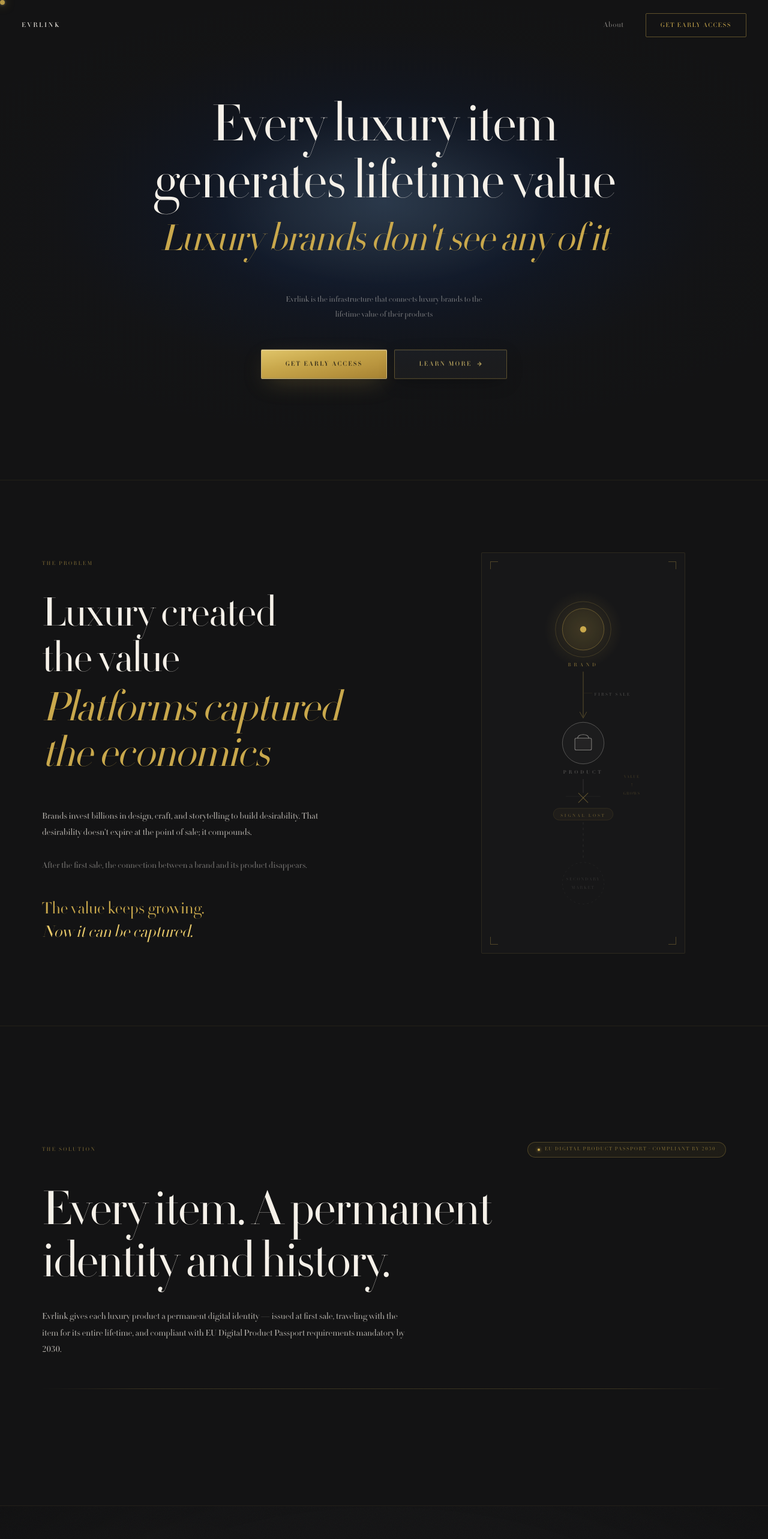
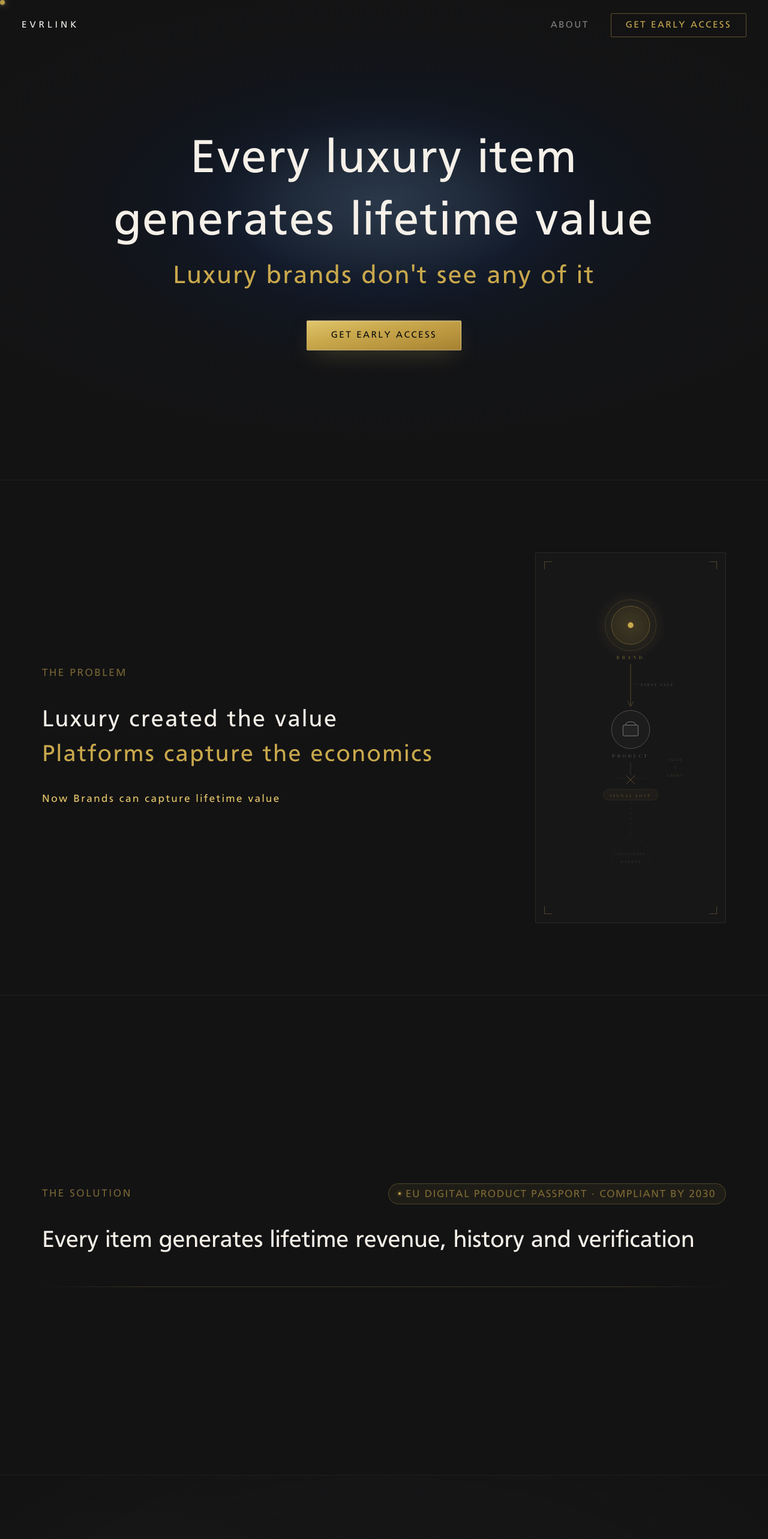
Before and after one commit to Evrlink/EvrlinkLuxuryBag, a Next.js app: page / in a window 1280 px wide. Shown: the top 2566 px of the page at 60% size. Built offline with nearby package versions, Linux system fonts and the light colour scheme.

Commit message:
design changes

```diff
--- a/app/globals.css
+++ b/app/globals.css
@@ -15,7 +15,7 @@ html {
 }
 
 body {
-  font-family: var(--font-didot), "Didot", "Linotype Didot", Georgia, serif;
+  font-family: var(--font-frutiger), "Frutiger", "Avenir Next", "Segoe UI", Arial, sans-serif;
   font-weight: 400;
   -webkit-font-smoothing: antialiased;
   -moz-osx-font-smoothing: grayscale;
--- a/app/layout.tsx
+++ b/app/layout.tsx
@@ -21,6 +21,14 @@ const didotTitle = localFont({
   display: "swap",
 });
 
+const frutiger = localFont({
+  src: "../public/Frutiger.woff2",
+  weight: "400",
+  style: "normal",
+  variable: "--font-frutiger",
+  display: "swap",
+});
+
 export const metadata: Metadata = {
   title: "Evrlink — Luxury Ownership Infrastructure",
   description:
@@ -33,7 +41,10 @@ export default function RootLayout({
   children: React.ReactNode;
 }>) {
   return (
-    <html lang="en" className={`${didot.variable} ${didotTitle.variable}`}>
+    <html
+      lang="en"
+      className={`${didot.variable} ${didotTitle.variable} ${frutiger.variable}`}
+    >
       <body style={{ minHeight: "100%", display: "flex", flexDirection: "column" }}>
         <CursorDot />
         {children}
--- a/components/HeroBanner.tsx
+++ b/components/HeroBanner.tsx
@@ -119,14 +119,16 @@ export default function HeroBanner() {
       >
         <h1
           style={{
-            fontFamily: "var(--font-didot-title), var(--font-didot), Georgia, serif",
-            fontSize: "clamp(3rem, 7vw, 6.5rem)",
+            // fontFamily: "var(--font-didot-title), var(--font-didot), Georgia, serif",
+            fontSize: "clamp(3rem, 6.5vw, 5rem)",
             fontWeight: 400,
-            lineHeight: 1.06,
-            letterSpacing: "-0.02em",
+            // lineHeight: 1.06,
+            // letterSpacing: "-0.02em",
             color: G.cream,
-            margin: "0 0 10px",
+            margin: "0 0 15px",
             animation: "heroFadeUp 1.1s ease 0.4s both",
+            letterSpacing: "2.5px",
+            lineHeight: "1.3",
           }}
         >
           Every luxury item
@@ -136,12 +138,12 @@ export default function HeroBanner() {
 
         <h2
           style={{
-            fontFamily: "var(--font-didot-title), var(--font-didot), Georgia, serif",
-            fontSize: "clamp(2rem, 5vw, 4.6rem)",
+            // fontFamily: "var(--font-didot-title), var(--font-didot), Georgia, serif",
+            fontSize: "clamp(2rem, 4.5vw, 2.7rem)",
             fontWeight: 400,
-            fontStyle: "italic",
+            // fontStyle: "italic",
             lineHeight: 1.12,
-            letterSpacing: "-0.02em",
+              letterSpacing: "2.5px",
             color: G.gold,
             margin: "0 0 48px",
             animation: "heroFadeUp 1.1s ease 0.58s both",
@@ -150,12 +152,12 @@ export default function HeroBanner() {
           Luxury brands don&apos;t see any of it
         </h2>
 
-        <p
+        {/* <p
           style={{
-            fontSize: "13.5px",
+            fontSize: "18px",
             fontWeight: 400,
             color: G.creamDim,
-            maxWidth: "360px",
+            maxWidth: "750px",
             lineHeight: 1.85,
             margin: "0 0 44px",
             animation: "heroFadeUp 1s ease 0.85s both",
@@ -163,7 +165,7 @@ export default function HeroBanner() {
         >
           Evrlink is the infrastructure that connects luxury brands to the lifetime value of their
           products
-        </p>
+        </p> */}
 
         <div
           style={{
@@ -175,11 +177,20 @@ export default function HeroBanner() {
             animation: "heroFadeUp 1s ease 1s both",
           }}
         >
-          <a href="#contact" className="rim-btn rim-btn--primary">
+          <a href="#contact" className="rim-btn rim-btn--primary"
+          style={{
+            fontSize: "16px",
+            letterSpacing: "2.5px",
+          }}
+          >
             Get Early Access
           </a>
 
-          <a href="#problem" className="rim-btn rim-btn--secondary">
+          {/* <a href="#problem" className="rim-btn rim-btn--secondary"
+          style={{
+            fontSize: "16px",
+          }}
+          >
             Learn More
             <svg
               width="10"
@@ -194,7 +205,7 @@ export default function HeroBanner() {
               <line x1="5" y1="12" x2="19" y2="12" />
               <polyline points="12 5 19 12 12 19" />
             </svg>
-          </a>
+          </a> */}
         </div>
       </div>
 
--- a/components/Navbar.tsx
+++ b/components/Navbar.tsx
@@ -47,9 +47,9 @@ export default function Navbar() {
           boxShadow: `0 0 8px rgba(201,168,76,0.5)`,
         }} /> */}
         <span style={{
-          fontSize: "11.5px",
+          fontSize: "16px",
           fontWeight: 500,
-          letterSpacing: "0.22em",
+          letterSpacing: "5px",
           textTransform: "uppercase",
           color: G.cream,
         }}>
@@ -62,19 +62,24 @@ export default function Navbar() {
         <a
           href="#about"
           style={{
-            fontSize: "12.5px",
+            fontSize: "16px",
             color: G.creamDim,
             textDecoration: "none",
-            letterSpacing: "0.06em",
+            letterSpacing: "2.5px",
             transition: "color 0.2s",
           }}
           onMouseEnter={e => (e.currentTarget.style.color = G.gold)}
           onMouseLeave={e => (e.currentTarget.style.color = G.creamDim)}
         >
-          About
+          ABOUT
         </a>
 
-        <a href="#contact" className="rim-btn rim-btn--nav">
+        <a href="#contact" className="rim-btn rim-btn--nav"
+        style={{
+          fontSize: "16px",
+          letterSpacing: "2.5px",
+        }}
+        >
           Get Early Access
         </a>
       </div>
--- a/components/TheProblem.tsx
+++ b/components/TheProblem.tsx
@@ -179,9 +179,9 @@ export default function TheProblem() {
           <div style={{ ...fade(0), display: "flex", alignItems: "center", gap: "12px", marginBottom: "44px" }}>
             {/* <div style={{ width: "28px", height: "1px", background: G.gold, opacity: 0.5 }} /> */}
             <span style={{
-              fontSize: "9.5px",
+              fontSize: "18px",
               fontWeight: 500,
-              letterSpacing: "0.22em",
+              letterSpacing: "2.5px",
               textTransform: "uppercase",
               color: G.goldDim,
             }}>
@@ -192,30 +192,32 @@ export default function TheProblem() {
           {/* Headline 1 — cream */}
           <h2 style={{
             ...fade(0.1),
-            fontFamily: "var(--font-didot-title), var(--font-didot), Georgia, serif",
-            fontSize: "clamp(3rem, 5.5vw, 5rem)",
+            // fontFamily: "var(--font-didot-title), var(--font-didot), Georgia, serif",
+            fontSize: "clamp(1.7rem, 4.5vw, 2.5rem)",
             fontWeight: 300,
-            lineHeight: 1.08,
-            letterSpacing: "-0.02em",
+            // lineHeight: 1.08,
+            letterSpacing: "2.5px",
+            lineHeight: "1.3",
             margin: "0 0 6px",
             color: G.cream,
           }}>
-            Luxury created<br />the value
+            Luxury created the value
           </h2>
 
           {/* Headline 2 — gold italic */}
           <h2 style={{
             ...fade(0.2),
-            fontFamily: "var(--font-didot-title), var(--font-didot), Georgia, serif",
-            fontSize: "clamp(3rem, 5.5vw, 5rem)",
+            // fontFamily: "var(--font-didot-title), var(--font-didot), Georgia, serif",
+            fontSize: "clamp(1.7rem, 4.5vw, 2.5rem)",
             fontWeight: 400,
-            fontStyle: "italic",
-            lineHeight: 1.08,
-            letterSpacing: "-0.02em",
-            margin: "0 0 48px",
+            // fontStyle: "italic",
+            // lineHeight: 1.08,
+            letterSpacing: "2.5px",
+            lineHeight: "1.3",
+            margin: "0 0 35px",
             color: G.gold,
           }}>
-            Platforms captured<br />the economics
+            Platforms capture the economics
           </h2>
 
           {/* Gold divider */}
@@ -228,48 +230,47 @@ export default function TheProblem() {
           }} /> */}
 
           {/* Body copy */}
-          <p style={{
+          {/* <p style={{
             ...fade(0.35),
-            fontSize: "15px",
+            fontSize: "18px",
             fontWeight: 300,
             lineHeight: 1.82,
             color: G.creamMid,
-            maxWidth: "480px",
-            margin: "0 0 28px",
+            // maxWidth: "480px",
+            margin: "0 0 35px",
           }}>
-            Brands invest billions in design, craft, and storytelling to build desirability.
-            That desirability doesn&apos;t expire at the point of sale; it compounds.
-          </p>
+            Brands invest billions in value. That Value doesn't expire at point of sale, it compounds
+          </p> */}
 
           {/* Left-border statement */}
-          <p style={{
+          {/* <p style={{
             ...fade(0.43),
-            fontSize: "14.5px",
+            fontSize: "18px",
             fontWeight: 300,
             lineHeight: 1.82,
             color: G.creamDim,
-            maxWidth: "480px",
+            // maxWidth: "480px",
             margin: "0 0 40px",
             // borderLeft: `1.5px solid ${G.goldBorder}`,
             // paddingLeft: "20px",
           }}>
             After the first sale, the connection between a brand and its product disappears.
-          </p>
+          </p> */}
 
           {/* Closing gold statement */}
           <p style={{
             ...fade(0.52),
-            fontFamily: "var(--font-didot-title), var(--font-didot), Georgia, serif",
-            fontSize: "clamp(1.35rem, 2.2vw, 1.75rem)",
+            // fontFamily: "var(--font-didot-title), var(--font-didot), Georgia, serif",
+            fontSize: "clamp(1rem, 2.2vw, 18px)",
             fontWeight: 400,
             lineHeight: 1.42,
+            letterSpacing: "2.5px",
             color: G.gold,
             margin: 0,
           }}>
-            The value keeps growing.
-            <br />
-            <span style={{ color: G.goldBright, fontStyle: "italic" }}>
-              Now it can be captured.
+            {/* The value keeps growing.&nbsp; */}
+            <span style={{ color: G.goldBright }}>
+            Now Brands can capture lifetime value
             </span>
           </p>
         </div>
@@ -283,7 +284,7 @@ export default function TheProblem() {
       <style>{`
         #tp-grid {
           display: grid;
-          grid-template-columns: 1.1fr 0.9fr;
+          grid-template-columns: 1.4fr 0.6fr;
           gap: 80px;
           align-items: center;
         }
--- a/components/TheSolution.tsx
+++ b/components/TheSolution.tsx
@@ -273,14 +273,14 @@ export default function TheSolution() {
           justifyContent: "space-between",
           flexWrap: "wrap",
           gap: "16px",
-          marginBottom: "52px",
+          marginBottom: "35px",
         }}>
           <div style={{ display: "flex", alignItems: "center", gap: "12px" }}>
             {/* <div style={{ width: "28px", height: "1px", background: G.gold, opacity: 0.5 }} /> */}
             <span style={{
-              fontSize: "9.5px",
+              fontSize: "18px",
               fontWeight: 500,
-              letterSpacing: "0.22em",
+              letterSpacing: "2.5px",
               textTransform: "uppercase",
               color: G.goldDim,
             }}>
@@ -309,9 +309,9 @@ export default function TheSolution() {
               flexShrink: 0,
             }} />
             <span style={{
-              fontSize: "9px",
+              fontSize: "18px",
               fontWeight: 500,
-              letterSpacing: "0.16em",
+              letterSpacing: "1.5px",
               textTransform: "uppercase",
               color: G.goldDim,
               whiteSpace: "nowrap",
@@ -324,32 +324,32 @@ export default function TheSolution() {
         {/* Headline */}
         <h2 style={{
           ...fade(0.1),
-          fontFamily: "var(--font-didot-title), var(--font-didot), Georgia, serif",
-          fontSize: "clamp(3.2rem, 6.5vw, 6rem)",
+          // fontFamily: "var(--font-didot-title), var(--font-didot), Georgia, serif",
+          fontSize: "clamp(1.7rem, 4.5vw, 2.5rem)",
           fontWeight: 300,
-          lineHeight: 1.04,
-          letterSpacing: "-0.025em",
+          // lineHeight: 1.04,
+          // letterSpacing: "2px",
+          lineHeight: "1.3",
           color: G.cream,
           margin: "0 0 28px",
-          maxWidth: "900px",
+          // maxWidth: "900px",
         }}>
-          Every item. A permanent identity and history.
+         Every item generates lifetime revenue, history and verification
         </h2>
 
         {/* Subtitle */}
-        <p style={{
+        {/* <p style={{
           ...fade(0.2),
-          fontSize: "15px",
+          fontSize: "18px",
           fontWeight: 300,
           lineHeight: 1.82,
           color: G.creamMid,
-          maxWidth: "620px",
+          letterSpacing: "2.5px",
+          // maxWidth: "620px",
           margin: 0,
         }}>
-          Evrlink gives each luxury product a permanent digital identity — issued at first sale,
-          traveling with the item for its entire lifetime, and compliant with EU Digital Product
-          Passport requirements mandatory by 2030.
-        </p>
+         Every item generates lifetime revenue, history and verification.
+        </p> */}
 
         {/* Flowing lines */}
         <div style={{ ...fade(0.28) }}>
```
Also changed, not shown: components/ClosingSection.tsx (+50 -86 lines), public/Frutiger.woff2 (added).
